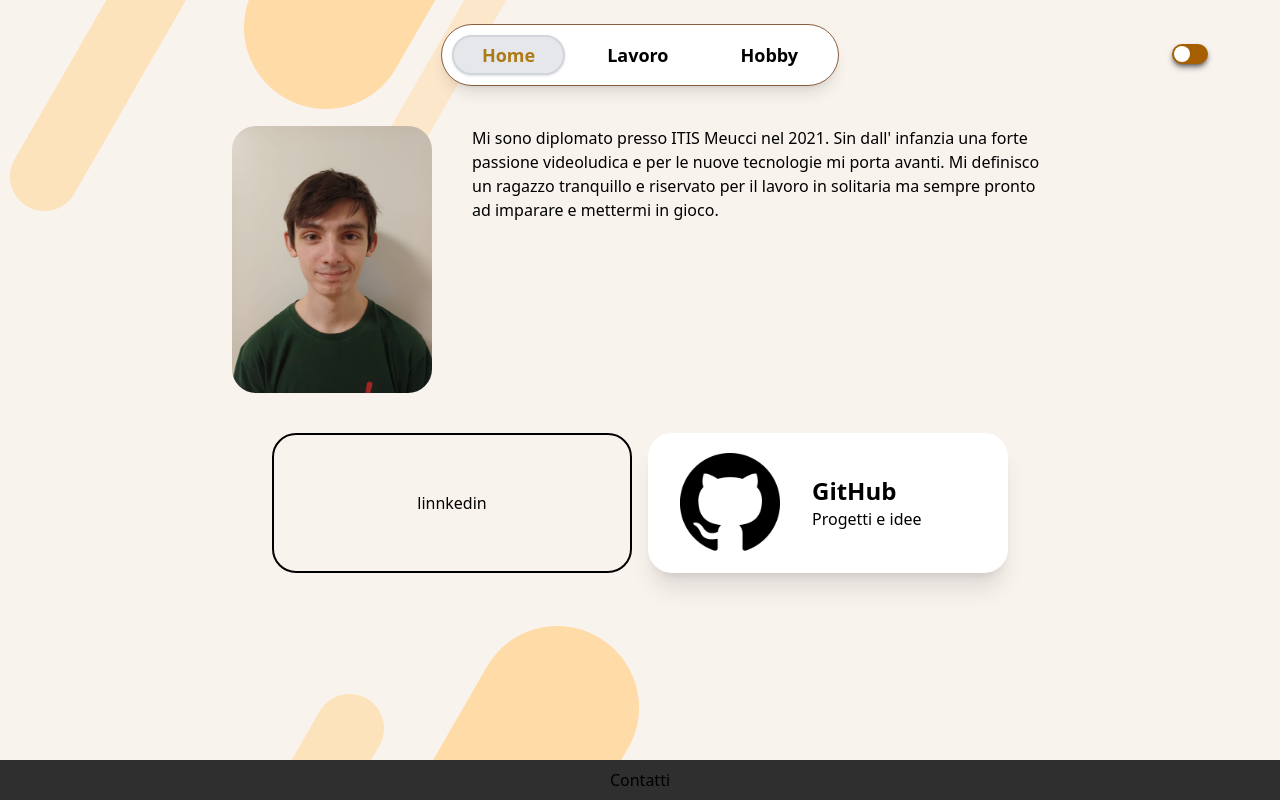
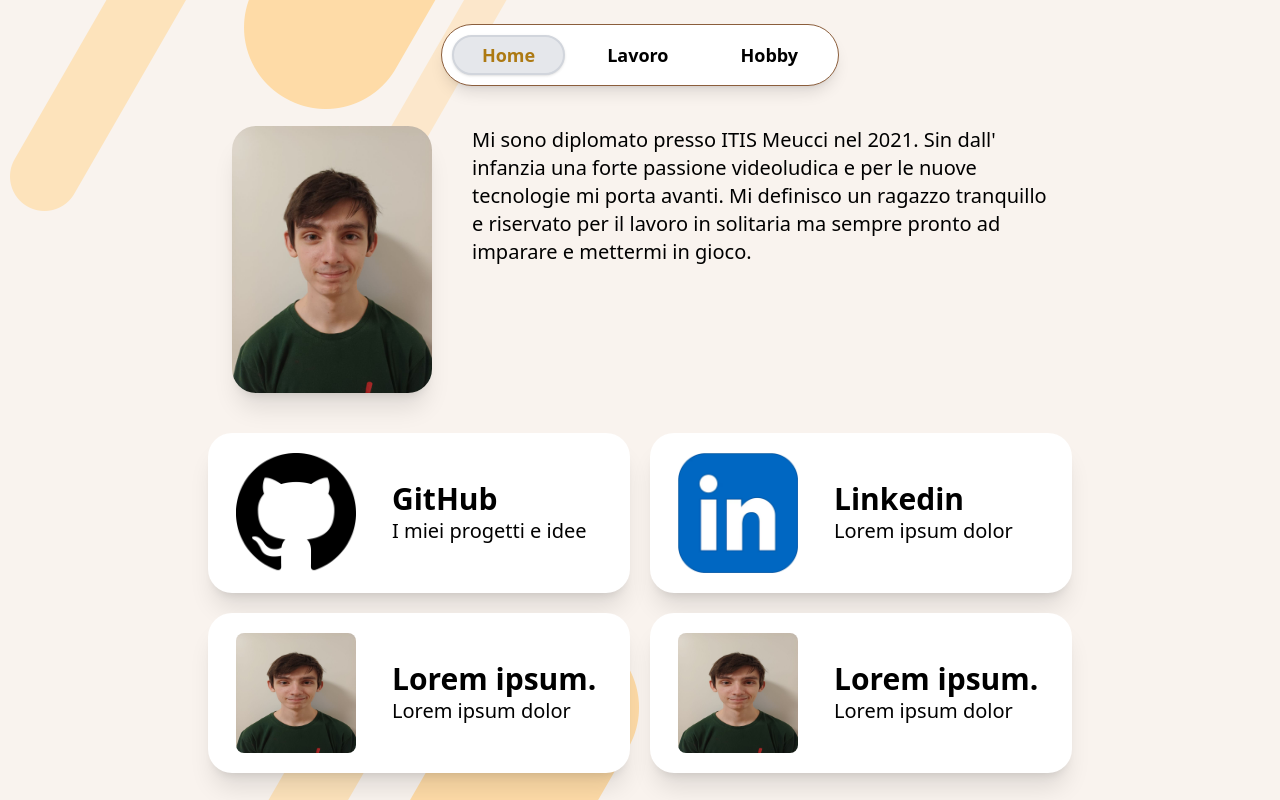
Before and after one commit to Leonardo200213/Portfolio-Personale, a React (Vite) app: page /home in a window 1280 px wide. Built offline with nearby package versions, Linux system fonts and the light colour scheme.

Commit message:
card home

```diff
--- a/src/App.tsx
+++ b/src/App.tsx
@@ -1,7 +1,7 @@
 import { BrowserRouter, NavLink, Routes, Route } from "react-router-dom"
 import Hobby from "./pages/Hobby.tsx"
 import Home from "./pages/Home.tsx"
-import Dark from "./components/toggleDark.tsx"
+
 
 function App() {
   return (
@@ -9,11 +9,13 @@ function App() {
       <div className="flex-1">
         <BrowserRouter>
           <div className="relative">
+            {/*
+            reimportare dark, momentaneamente rimosso per spazio
             <div className="absolute top-5 right-15">
               <Dark/>
-            </div>
+            </div>*/}
 
-            <ul className="flex mx-auto gap-3 mt-6 font-bold text-lg border border-dark-brown bg-white p-2.5 rounded-full w-fit shadow-lg select-none">
+            <ul className="flex mx-auto gap-3 mt-6 font-bold text-lg border border-dark-brown bg-white p-2.5 rounded-full w-full md:w-fit shadow-lg select-none">
               <li>
                 <NavLink
                   to="/home"
@@ -49,10 +51,11 @@ function App() {
         </BrowserRouter>
 
       </div>
-      {/**rivedere div da sistemare */}
-      <div className="bg-darktheme bottom-0 left-0 right-0 text-center py-2">
+      {/**rivedere div da sistemare
+      <div className="bg-darktheme w-full">
         Contatti
       </div>
+      */}
     </div>
   )
 }
--- a/src/assets/images/index.ts
+++ b/src/assets/images/index.ts
@@ -9,7 +9,12 @@ import ombra from "./ombra.png";
 import indiesedano from "./sedano.png";
 import indiekick from "./kickstarter.png";
 import classifica from "./classifica.png";
+import github from "./github.png";
+import gitbanner from "./githubBanner.png";
+import foto from "./foto.jpg";
+import linkedin from "./linkedin.png";
 
 export const images = {
-    witness, knight, portal, talos, jusant, chess, esistenza, ombra, indiekick, indiesedano, classifica,
+    witness, knight, portal, talos, jusant, chess, esistenza, ombra, indiekick, indiesedano, classifica, github,
+    gitbanner, foto, linkedin,
 };
--- /dev/null
+++ b/src/components/CardLink.tsx
@@ -0,0 +1,22 @@
+type LinkProps = {
+	icon: string;
+    link: string;
+    title: string;
+    subtitle: string;
+};
+
+export default function Card({ icon, link, title, subtitle }: LinkProps) {
+    return (
+        <div
+            className="flex items-center justify-start border-0 shadow-xl rounded-3xl
+                bg-white transition transform duration-200 ease-in-out cursor-pointer
+                hover:scale-103 hover:shadow-black/30 overflow-hidden w-full h-40 px-3 md:px-2"
+            onClick={() => window.open(link, '_blank')}>
+		    <img src={icon} className="w-30 h-30 rounded-lg m-3 mx-5"/>
+            <div className="flex flex-col flex-1 px-4 min-w-0">
+                <h1 className="font-bold text-3xl">{title}</h1>
+                <h1 className="text-xl">{subtitle}</h1>
+            </div>
+		</div>
+    );
+}
--- a/src/index.css
+++ b/src/index.css
@@ -22,6 +22,10 @@
   100% { transform: scale(1);}
 }
 
+html, body {
+  font-family: system-ui, -apple-system, BlinkMacSystemFont, 'Segoe UI', Roboto, Oxygen, Ubuntu, Cantarell, 'Open Sans', 'Helvetica Neue', sans-serif;
+}
+
 
 
 /* :root {
--- a/src/pages/Hobby.tsx
+++ b/src/pages/Hobby.tsx
@@ -30,7 +30,7 @@ export default function Hobby() {
             <h1 className="text-5xl font-bold">
                 Videogiochi
             </h1>
-            <p className="mt-3 ml-3 mr-15 text-justify max-w-sm md:max-w-xl">
+            <p className="mt-3 ml-3 mr-15 text-justify max-w-sm md:max-w-xl text-xl">
                 I videogiochi sono il mio passatempo preferito fin da piccolo. Adoro i titoli di (quasi) ogni genere ma con particolare interesse verso quelli puzzle e gameplay interessanti e avvincenti.
             </p>
             <h1 className="text-3xl font-semibold mt-5">
@@ -51,7 +51,7 @@ export default function Hobby() {
             <h1 className="text-5xl font-bold text-right">
                 Scrittura
             </h1>
-            <p className="mr-3 mt-3 ml-15 text-right max-w-sm md:max-w-xl">
+            <p className="mr-3 mt-3 ml-15 text-right max-w-sm md:max-w-xl text-xl">
                 I videogiochi sono il mio passatempo preferito fin da piccolo. Adoro i titoli di (quasi) ogni genere ma con particolare interesse verso quelli puzzle e gameplay interessanti e avvincenti.
             </p>
             <h1 className="text-3xl font-semibold mt-5">
@@ -68,7 +68,7 @@ export default function Hobby() {
             <h1 className="text-5xl font-bold">
                 Editing video
             </h1>
-            <p className="mt-3 ml-3 mr-15 text-justify max-w-sm md:max-w-xl">
+            <p className="mt-3 ml-3 mr-15 text-justify max-w-sm md:max-w-xl text-xl">
                 I videogiochi sono il mio passatempo preferito fin da piccolo. Adoro i titoli di (quasi) ogni genere ma con particolare interesse verso quelli puzzle e gameplay interessanti e avvincenti.
             </p>
             <h1 className="text-3xl font-semibold mt-5">
--- a/src/pages/Home.tsx
+++ b/src/pages/Home.tsx
@@ -1,28 +1,66 @@
-import github from "../assets/images/github.png"
 import foto from "../assets/images/foto.jpg"
+import { images } from "../assets/images";
+import CardLink from "../components/CardLink.tsx"
 
 export default function Home() {
+
+    const linkPage = [
+        {
+            iconImg: images.github,
+            link: "https://github.com/Leonardo200213",
+            title: "GitHub",
+            subtitle: "I miei progetti e idee",
+        },
+        {
+            iconImg: images.linkedin,
+            link: "ciao",
+            title: "Linkedin",
+            subtitle: "Lorem ipsum dolor",
+        },
+        {
+            iconImg: images.foto,
+            link: "ciao",
+            title: "Lorem ipsum.",
+            subtitle: "Lorem ipsum dolor",
+        },{
+            iconImg: images.foto,
+            link: "ciao",
+            title: "Lorem ipsum.",
+            subtitle: "Lorem ipsum dolor",
+        },
+    ];
+
     return(
         <>
             <div className="flex justify-center m-5">
-                <img src={foto} className="rounded-3xl w-50 m-5"/>
-                <h1 className="m-5 max-w-sm md:max-w-xl">
+                <img src={foto} className="rounded-3xl w-50 m-5 shadow-xl"/>
+                <h1 className="m-5 max-w-sm md:max-w-xl text-xl">
                     Mi sono diplomato presso ITIS Meucci nel 2021.
                     Sin dall' infanzia una forte passione videoludica e per le nuove tecnologie mi porta avanti. Mi definisco un ragazzo tranquillo e riservato per il lavoro in solitaria ma sempre pronto ad imparare e mettermi in gioco.
                 </h1>
             </div>
-            <div className="grid md:grid-cols-2 gap-4 max-w-3xl mx-auto w-full px-4">
-                <div className="flex items-center justify-center border-2 rounded-3xl">
-                    linnkedin
-                </div>
-                <div className="flex items-center justify-left border-0 shadow-xl rounded-3xl bg-white transition transform duration-200 ease-in-out cursor-pointer hover:scale-105 hover:shadow-black/30">
-                    <img src={github} className="m-5 mx-8 w-25"/>
-                    <div className="flex flex-col">
-                        <h1 className="font-bold text-2xl">GitHub</h1>
-                        <h1>Progetti e idee</h1>
-                    </div>
-                </div>
+            <div className="grid md:grid-cols-2 gap-5 max-w-4xl mx-auto w-full px-4">
+                {linkPage.map((c, i) => (
+                    <CardLink
+                        key={i}
+                        icon={c.iconImg}
+                        link={c.link}
+                        title={c.title}
+                        subtitle={c.subtitle}
+                        />
+                ))}
             </div>
         </>
     )
 }
+
+{/*<div className="flex items-center justify-center border-2 rounded-3xl">
+    linnkedin
+</div>
+<div className="flex items-center justify-left border-0 shadow-xl rounded-3xl bg-white transition transform duration-200 ease-in-out cursor-pointer hover:scale-105 hover:shadow-black/30">
+    <img src={github} className="m-5 mx-8 w-25"/>
+    <div className="flex flex-col">
+        <h1 className="font-bold text-2xl">GitHub</h1>
+        <h1>Progetti e idee</h1>
+    </div>
+</div>*/}
```
Also changed, not shown: src/assets/images/linkedin.png (added).
